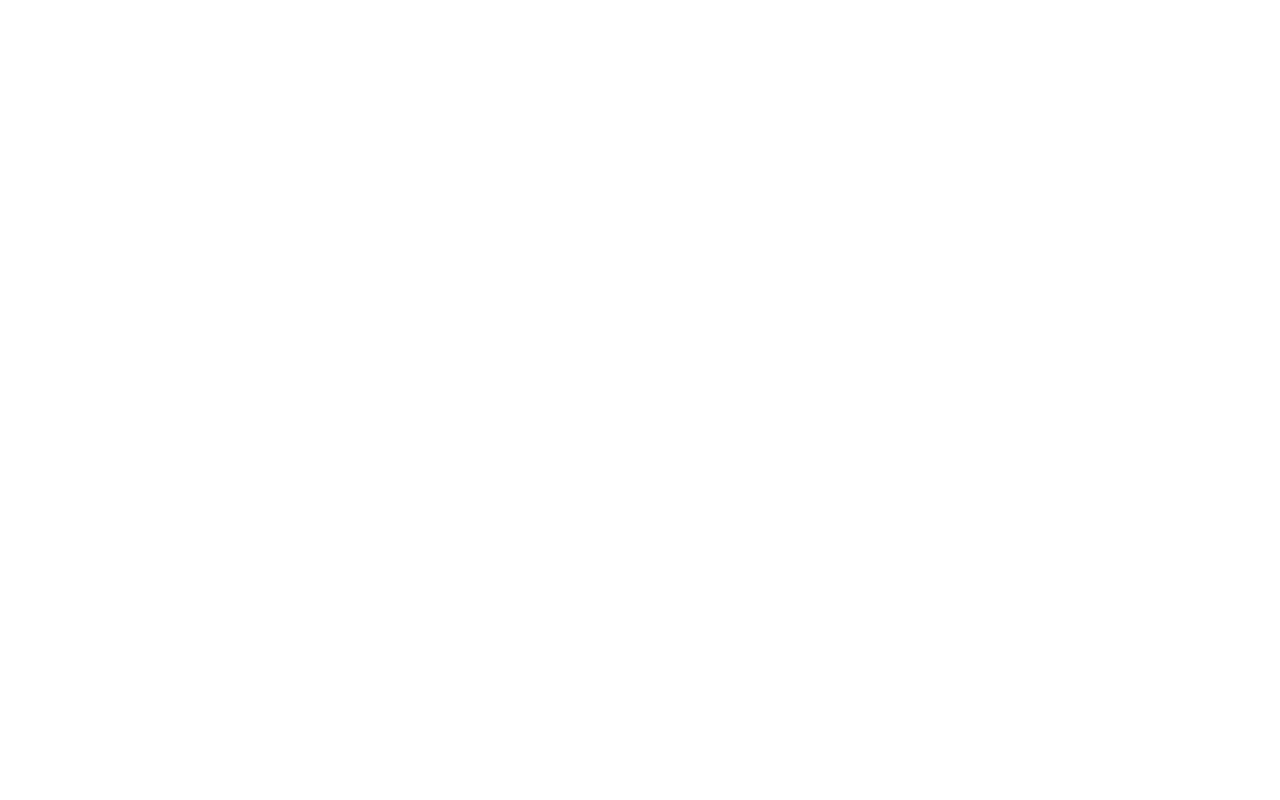
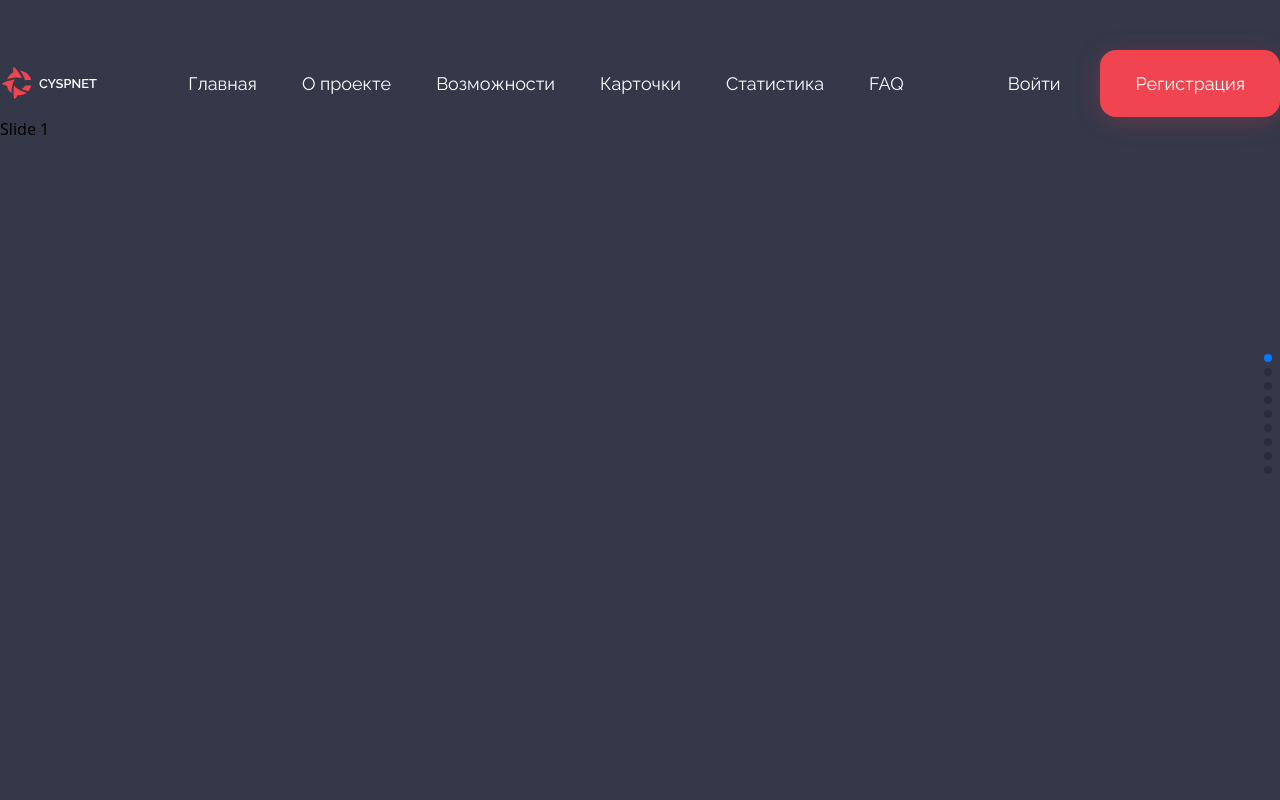
Before and after one commit to ViteAAA/CiberSport, a website: page src/index.html in a window 1280 px wide. Drawn offline with nearby package versions, Linux system fonts and the light colour scheme.

Commit message:
header and begin main

```diff
--- /dev/null
+++ b/src/Css/style.scss
@@ -0,0 +1,49 @@
+body {
+    background: #343849;
+    padding-top: 50px;
+
+}
+
+.container {
+    max-width: 1345px;
+    margin: 0 auto;
+}
+
+header {
+    ul {
+        li {
+            margin-right: 45px;
+            a {
+                font-family: "Raleway", sans-serif;
+                font-weight: 400;
+                font-size: 18px;
+                color: #fff;
+            }
+        }
+        li:last-child {
+            margin-right: 0;
+        }
+    }
+    .login {
+        font-family: "Raleway", sans-serif;
+        font-weight: 400;
+        font-size: 18px;
+        color: #fff;
+        margin-left: 104px;
+    }
+    .register {
+        font-family: "Raleway", sans-serif;
+        font-weight: 400;
+        font-size: 18px;
+        color: #fff;
+        margin-left: 40px;
+        box-shadow: 0 4px 25px 0 rgba(240, 68, 81, 0.25);
+        background: #f04451;
+    }
+}
+
+main {
+     .swiper {
+        max-height: 74.2vh;
+     }
+}
--- a/src/Js/script.js
+++ b/src/Js/script.js
@@ -0,0 +1,7 @@
+var swiper = new Swiper(".mySwiper", {
+    direction: "vertical",
+    pagination: {
+      el: ".swiper-pagination",
+      clickable: true,
+    },
+  });
--- a/src/index.html
+++ b/src/index.html
@@ -3,11 +3,80 @@
 <head>
     <meta charset="UTF-8">
     <meta name="viewport" content="width=device-width, initial-scale=1.0">
+    <link rel="stylesheet" href="https://cdn.jsdelivr.net/npm/swiper@11/swiper-bundle.min.css" />
+    <link rel="preconnect" href="https://fonts.googleapis.com">
+    <link rel="preconnect" href="https://fonts.gstatic.com" crossorigin>
+    <link href="https://fonts.googleapis.com/css2?family=Raleway:ital,wght@0,100..900;1,100..900&display=swap" rel="stylesheet">
+    <link rel="preconnect" href="https://fonts.googleapis.com">
+    <link rel="preconnect" href="https://fonts.gstatic.com" crossorigin>
+    <link href="https://fonts.googleapis.com/css2?family=Raleway:ital,wght@0,100..900;1,100..900&family=Roboto:ital,wght@0,100;0,300;0,400;0,500;0,700;0,900;1,100;1,300;1,400;1,500;1,700;1,900&display=swap" rel="stylesheet">
     <link rel="stylesheet" href="Css/output.css">
     <link rel="stylesheet" href="Css/style.css">
     <title>Document</title>
 </head>
 <body>
-
+    <header>
+        <div class="container flex items-center">
+            <a href="#" class="logo-href"><img src="Image/Logo/Logo.svg" alt="Logo" class="logo"></a>
+            <ul class="list flex justify-between items-center ml-20 py-5">
+                <li class="list-point">
+                    <a href="#" class="list-point__href">
+                        Главная
+                    </a>
+                </li>
+                <li class="list-point">
+                    <a href="#" class="list-point__href">
+                        О проекте
+                    </a>
+                </li>
+                <li class="list-point">
+                    <a href="#" class="list-point__href">
+                        Возможности
+                    </a>
+                </li>
+                <li class="list-point">
+                    <a href="#" class="list-point__href">
+                        Карточки
+                    </a>
+                </li>
+                <li class="list-point">
+                    <a href="#" class="list-point__href">
+                        Статистика
+                    </a>
+                </li>
+                <li class="list-point">
+                    <a href="#" class="list-point__href">
+                        FAQ
+                    </a>
+                </li>
+            </ul>
+            <a href="#" class="login">
+                Войти
+            </a>
+            <a href="#" class="register py-5 px-[35px] rounded-2xl">
+                Регистрация
+            </a>
+        </div>
+    </header>
+    <main>
+        <div class="container">
+            <div class="swiper mySwiper">
+                <div class="swiper-wrapper">
+                    <div class="swiper-slide">Slide 1</div>
+                    <div class="swiper-slide">Slide 2</div>
+                    <div class="swiper-slide">Slide 3</div>
+                    <div class="swiper-slide">Slide 4</div>
+                    <div class="swiper-slide">Slide 5</div>
+                    <div class="swiper-slide">Slide 6</div>
+                    <div class="swiper-slide">Slide 7</div>
+                    <div class="swiper-slide">Slide 8</div>
+                    <div class="swiper-slide">Slide 9</div>
+                </div>
+                <div class="swiper-pagination"></div>
+              </div>
+        </div>
+    </main>
+    <script src="https://cdn.jsdelivr.net/npm/swiper@11/swiper-bundle.min.js"></script>
+    <script src="Js/script.js"></script>
 </body>
 </html>
```
Also changed, not shown: src/Css/output.css, src/Css/stlyle.scss (deleted), src/Css/style.css, src/Image/Logo/Logo.svg (added), src/Image/img/Background.png (added), 1 other file.
